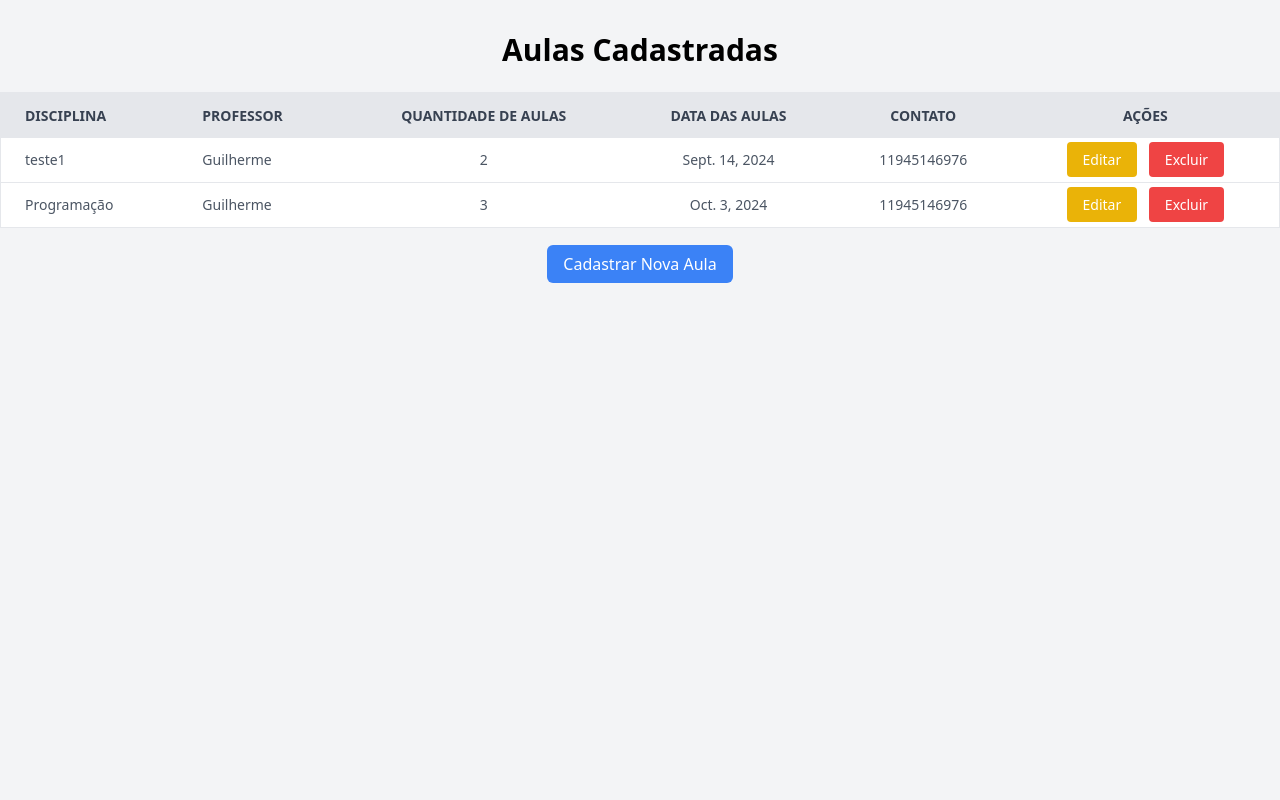
After one commit to Gabriel-Souza2/formulario-professores2, a Django app: template formulario_professores/templates/listar.html in a window 1280 px wide. The commit adds this page. Run offline with Django 5.2, Linux system fonts and the light colour scheme; the template is opened without the code that fills it: values that come from a table or form of the project are taken from there, others are empty; data comes from the database, SQL or seed files in the repository; both versions use the stored data as it was after the commit; parts of the project's set-up code (start-up, migrations or seed data) failed here and were passed over.

Commit message:
Criando listagem de aulas

```diff
--- a/formulario_professores/static/css/output.css
+++ b/formulario_professores/static/css/output.css
@@ -554,8 +554,47 @@ video {
   --tw-contain-style:  ;
 }
 
+.container {
+  width: 100%;
+}
+
+@media (min-width: 640px) {
+  .container {
+    max-width: 640px;
+  }
+}
+
+@media (min-width: 768px) {
+  .container {
+    max-width: 768px;
+  }
+}
+
+@media (min-width: 1024px) {
+  .container {
+    max-width: 1024px;
+  }
+}
+
+@media (min-width: 1280px) {
+  .container {
+    max-width: 1280px;
+  }
+}
+
+@media (min-width: 1536px) {
+  .container {
+    max-width: 1536px;
+  }
+}
+
 .static {
   position: static;
+}
+
+.mx-auto {
+  margin-left: auto;
+  margin-right: auto;
 }
 
 .mb-2 {
@@ -574,12 +613,28 @@ video {
   margin-top: 0.25rem;
 }
 
+.mt-6 {
+  margin-top: 1.5rem;
+}
+
+.mr-2 {
+  margin-right: 0.5rem;
+}
+
 .block {
   display: block;
 }
 
+.inline-block {
+  display: inline-block;
+}
+
 .flex {
   display: flex;
+}
+
+.table {
+  display: table;
 }
 
 .min-h-screen {
@@ -588,6 +643,10 @@ video {
 
 .w-full {
   width: 100%;
+}
+
+.min-w-full {
+  min-width: 100%;
 }
 
 .max-w-md {
@@ -600,6 +659,14 @@ video {
 
 .justify-center {
   justify-content: center;
+}
+
+.overflow-x-auto {
+  overflow-x: auto;
+}
+
+.whitespace-nowrap {
+  white-space: nowrap;
 }
 
 .rounded-lg {
@@ -618,9 +685,18 @@ video {
   border-width: 1px;
 }
 
+.border-b {
+  border-bottom-width: 1px;
+}
+
 .border-gray-300 {
   --tw-border-opacity: 1;
   border-color: rgb(209 213 219 / var(--tw-border-opacity));
+}
+
+.border-gray-200 {
+  --tw-border-opacity: 1;
+  border-color: rgb(229 231 235 / var(--tw-border-opacity));
 }
 
 .bg-blue-500 {
@@ -643,6 +719,26 @@ video {
   background-color: rgb(254 226 226 / var(--tw-bg-opacity));
 }
 
+.bg-gray-200 {
+  --tw-bg-opacity: 1;
+  background-color: rgb(229 231 235 / var(--tw-bg-opacity));
+}
+
+.bg-green-500 {
+  --tw-bg-opacity: 1;
+  background-color: rgb(34 197 94 / var(--tw-bg-opacity));
+}
+
+.bg-red-500 {
+  --tw-bg-opacity: 1;
+  background-color: rgb(239 68 68 / var(--tw-bg-opacity));
+}
+
+.bg-yellow-500 {
+  --tw-bg-opacity: 1;
+  background-color: rgb(234 179 8 / var(--tw-bg-opacity));
+}
+
 .p-8 {
   padding: 2rem;
 }
@@ -661,6 +757,25 @@ video {
   padding-bottom: 0.5rem;
 }
 
+.px-6 {
+  padding-left: 1.5rem;
+  padding-right: 1.5rem;
+}
+
+.py-3 {
+  padding-top: 0.75rem;
+  padding-bottom: 0.75rem;
+}
+
+.py-8 {
+  padding-top: 2rem;
+  padding-bottom: 2rem;
+}
+
+.text-left {
+  text-align: left;
+}
+
 .text-center {
   text-align: center;
 }
@@ -675,12 +790,25 @@ video {
   line-height: 1.25rem;
 }
 
+.text-3xl {
+  font-size: 1.875rem;
+  line-height: 2.25rem;
+}
+
 .font-bold {
   font-weight: 700;
 }
 
 .font-semibold {
   font-weight: 600;
+}
+
+.uppercase {
+  text-transform: uppercase;
+}
+
+.leading-normal {
+  line-height: 1.5;
 }
 
 .text-gray-700 {
@@ -708,6 +836,16 @@ video {
   color: rgb(185 28 28 / var(--tw-text-opacity));
 }
 
+.text-gray-500 {
+  --tw-text-opacity: 1;
+  color: rgb(107 114 128 / var(--tw-text-opacity));
+}
+
+.text-gray-600 {
+  --tw-text-opacity: 1;
+  color: rgb(75 85 99 / var(--tw-text-opacity));
+}
+
 .decoration-slate-50 {
   text-decoration-color: #f8fafc;
 }
@@ -721,6 +859,26 @@ video {
 .hover\:bg-blue-600:hover {
   --tw-bg-opacity: 1;
   background-color: rgb(37 99 235 / var(--tw-bg-opacity));
+}
+
+.hover\:bg-gray-100:hover {
+  --tw-bg-opacity: 1;
+  background-color: rgb(243 244 246 / var(--tw-bg-opacity));
+}
+
+.hover\:bg-green-600:hover {
+  --tw-bg-opacity: 1;
+  background-color: rgb(22 163 74 / var(--tw-bg-opacity));
+}
+
+.hover\:bg-red-600:hover {
+  --tw-bg-opacity: 1;
+  background-color: rgb(220 38 38 / var(--tw-bg-opacity));
+}
+
+.hover\:bg-yellow-600:hover {
+  --tw-bg-opacity: 1;
+  background-color: rgb(202 138 4 / var(--tw-bg-opacity));
 }
 
 .focus\:outline-none:focus {
--- /dev/null
+++ b/formulario_professores/templates/listar.html
@@ -0,0 +1,58 @@
+{% load static %}
+<!DOCTYPE html>
+<html lang="en">
+<head>
+    <meta charset="UTF-8">
+    <meta name="viewport" content="width=device-width, initial-scale=1.0">
+    <title>Document</title>
+    {% load static %}
+    <link rel="stylesheet" href="{% static 'css/output.css' %}" type="text/css">
+</head>
+<body class="bg-gray-100 min-h-screen py-8">
+
+    <div class="container mx-auto">
+        <h1 class="text-3xl font-bold text-center mb-6">Aulas Cadastradas</h1>
+
+        <div class="overflow-x-auto">
+            <table class="min-w-full bg-white border border-gray-200">
+                <thead>
+                    <tr class="bg-gray-200 text-gray-700 uppercase text-sm leading-normal">
+                        <th class="py-3 px-6 text-left">Disciplina</th>
+                        <th class="py-3 px-6 text-left">Professor</th>
+                        <th class="py-3 px-6 text-center">Quantidade de Aulas</th>
+                        <th class="py-3 px-6 text-center">Data das Aulas</th>
+                        <th class="py-3 px-6 text-center">Contato</th>
+                        <th class="py-3 px-6 text-center">Ações</th>
+                    </tr>
+                </thead>
+                <tbody class="text-gray-600 text-sm">
+                    {% for aula in aulas %}
+                    <tr class="border-b border-gray-200 hover:bg-gray-100">
+                        <td class="py-3 px-6 text-left whitespace-nowrap">{{ aula.disciplina }}</td>
+                        <td class="py-3 px-6 text-left">{{ aula.professor }}</td>
+                        <td class="py-3 px-6 text-center">{{ aula.quantidade_aulas }}</td>
+                        <td class="py-3 px-6 text-center">{{ aula.data_aulas }}</td>
+                        <td class="py-3 px-6 text-center">{{ aula.contato }}</td>
+                        <td class="py-3 px-6 text-center">
+                            <!-- Botão para editar -->
+                            <a href="{% url 'editar_aula' aula.id %}" class="bg-yellow-500 text-white px-4 py-2 rounded hover:bg-yellow-600 mr-2">Editar</a>
+                            <!-- Botão para excluir -->
+                            <a href="{% url 'excluir_aula' aula.id %}" class="bg-red-500 text-white px-4 py-2 rounded hover:bg-red-600">Excluir</a>
+                        </td>
+                    </tr>
+                    {% empty %}
+                    <tr>
+                        <td colspan="6" class="py-3 px-6 text-center text-gray-500">Nenhuma aula cadastrada.</td>
+                    </tr>
+                    {% endfor %}
+                </tbody>
+            </table>
+        </div>
+
+        <div class="text-center mt-6">
+            <a href="{% url 'cadastrar_aula' %}" class="bg-blue-500 text-white py-2 px-4 rounded-md hover:bg-blue-600">Cadastrar Nova Aula</a>
+        </div>
+    </div>
+
+</body>
+</html>
--- a/formulario_professores/urls.py
+++ b/formulario_professores/urls.py
@@ -6,4 +6,7 @@ from . import views
 urlpatterns = [
     path('cadastrar/', views.cadastrar_aula, name='cadastrar_aula'),
     path('sucesso/', views.sucesso, name='sucesso'),  # Uma página simples de sucesso
+    path('aulas/', views.listar_aulas, name='listar_aulas'),
+    path('editar/<int:aula_id>/', views.editar_aula, name='editar_aula'),
+    path('excluir/<int:aula_id>/', views.excluir_aula, name='excluir_aula'),
 ]
```
Also changed, not shown: formulario_professores/templates/sucesso.html (+8 -1 lines), formulario_professores/views.py (+17 -1 lines), db.sqlite3.
